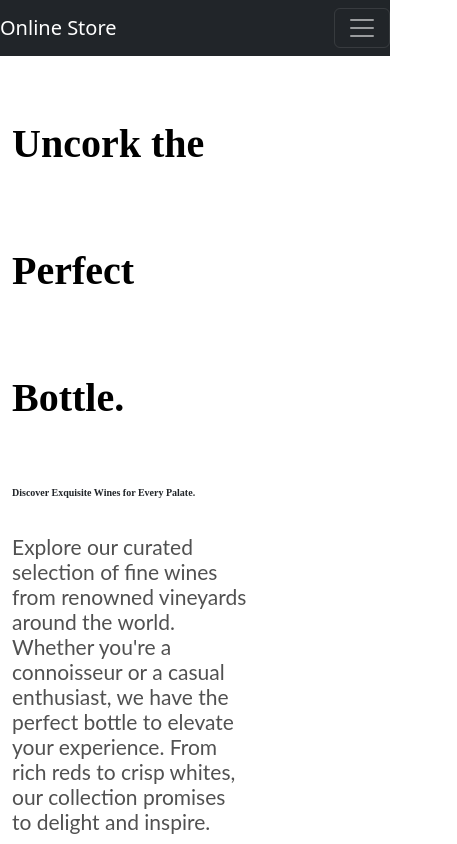
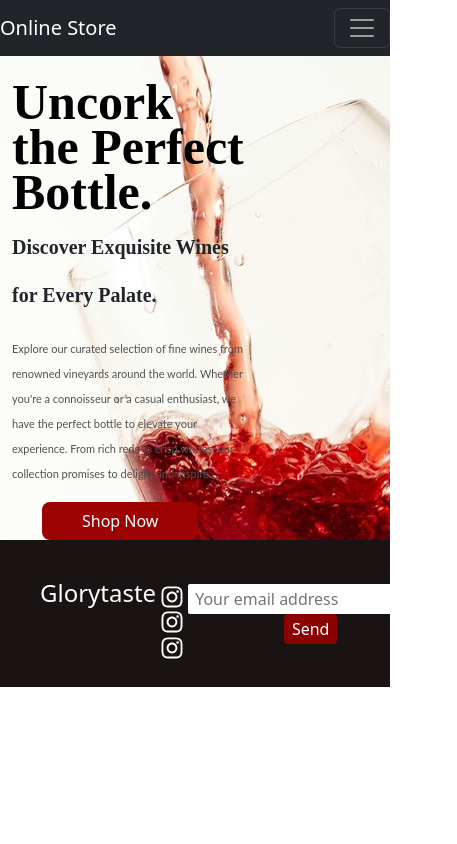
Before and after one commit to GloryEvi/my-landing-page, a React (Create React App) app: page / in a window 390 px wide. Shown: the top 844 px of the page, 457 px wide, since content can reach past the window. Built offline with nearby package versions, Linux system fonts and the light colour scheme.

Commit message:
made the homepage responsive

```diff
--- a/src/Footer.css
+++ b/src/Footer.css
@@ -48,9 +48,19 @@
   }
   .footerB {
     padding: 3px 8px;
+    position: relative;
+    top: 9px;
   }
   .add {
     padding: 3px 7px;
     margin: 0;
+    position: relative;
+    top: 9px;
+  }
+  .socials {
+    left: 20px;
+  }
+  .four {
+    display: none;
   }
 }
--- a/src/pages/Contact.js
+++ b/src/pages/Contact.js
@@ -14,6 +14,7 @@ const Contact = () => {
           to mail us at <span>fulsome_inker_12@gmail.com</span>
         </p>
       </section>
+
       <section className="sec">
         <div className="contacts">
           <div className="contact-cards">
--- a/src/pages/Home.css
+++ b/src/pages/Home.css
@@ -54,9 +54,19 @@
     display: none;
   }
   .First {
-    font-size: 40px;
+    font-size: 50px;
+    line-height: 45px;
   }
   .First0 {
-    font-size: 10px;
+    font-size: 20px;
+  }
+  .flash {
+    background-image: url("../../public/hng17\ -\ Copy.jpg");
+  }
+  .first2 {
+    left: 30px;
+  }
+  .First1 {
+    font-size: 11px;
   }
 }
--- a/src/pages/Home.js
+++ b/src/pages/Home.js
@@ -3,7 +3,7 @@ import "./Home.css";
 
 const Home = () => {
   return (
-    <div className="container">
+    <div className="container flash">
       <div className="row">
         <div className="one col-8">
           <h1 className="First mt-4">Uncork the Perfect Bottle.</h1>
```
Also changed, not shown: public/hng17 - Copy.jpg (added).
